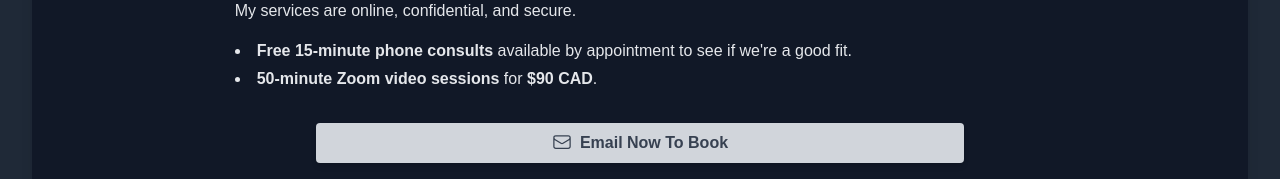
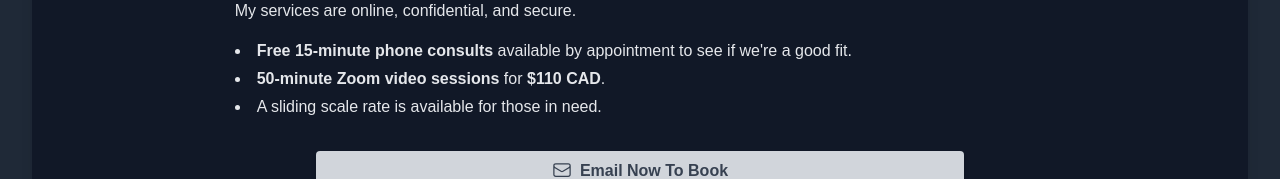
Before and after one commit to devonsydney/jh, a Next.js app: page / in a window 1280 px wide. Shown: the part 2165-2344 px from the top of the page. Built offline with nearby package versions, Linux system fonts and the light colour scheme; no server answers; a web font is replaced by a local one.

Commit message:
Modifying pricing and adding sliding scale pricing.

```diff
--- a/app/page.tsx
+++ b/app/page.tsx
@@ -164,9 +164,10 @@ export default function About() {
                   {isLoading ? (
                     <span className="inline-block w-16">...</span>
                   ) : (
-                    <><b>{isUK ? '£50' : '$90 CAD'}</b>.</>
+                    <><b>{isUK ? '£60' : '$110 CAD'}</b>.</>
                   )}
                 </li>
+                <li>A sliding scale rate is available for those in need.</li>
               </ul>
             </section>
             <section id="contact" className="mt-4 w-full md:w-2/3">
```
